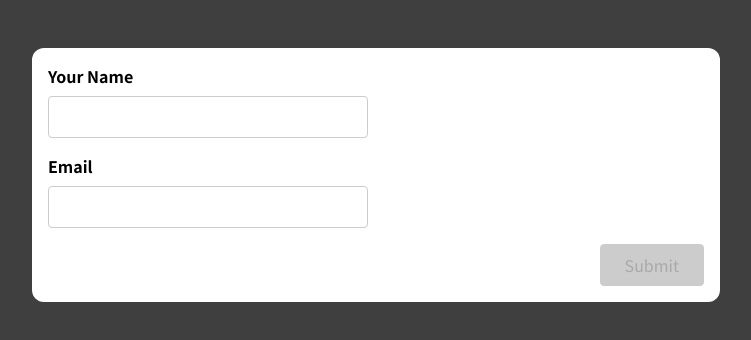
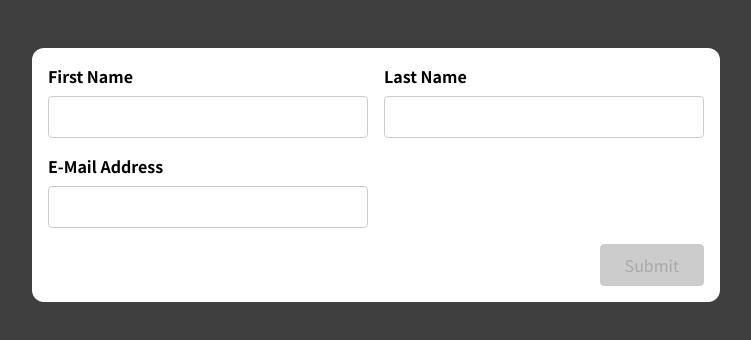
Before and after one commit to cdspaceNoob/React-Form-Detail, a React (Create React App) app: page / in a window 1280 px wide. Shown: the top 340 px of the page, without its empty margins (264-1015 px from the left). Built offline with nearby package versions, Linux system fonts and the light colour scheme.

Commit message:
seperate some function

```diff
--- a/src/App.js
+++ b/src/App.js
@@ -1,10 +1,11 @@
-import SimpleInput from "./components/SimpleInput";
+// import SimpleInput from "./components/SimpleInput";
+import BasicForm from "./components/BasicForm";
 // import SimpleInputRef from './components/SimpleInputRef';
 
 function App() {
   return (
     <div className="app">
-      <SimpleInput />
+      <BasicForm />
       {/* <SimpleInputRef /> */}
     </div>
   );
--- a/src/components/BasicForm.js
+++ b/src/components/BasicForm.js
@@ -1,22 +1,111 @@
+import UseInput from "../hooks/use-input";
+
+const isNotEmpty = (value) => value.trim() !== "";
+const email = (value) => value.includes("@");
+
 const BasicForm = (props) => {
+  const {
+    value: enteredFirstName,
+    isValid: firstNameIsValid,
+    hasError: firstNameHasError,
+    valueChangeHandler: firstNameChangeHandler,
+    inputBlurHandler: firstNameBlurHandler,
+    reset: firstNameResetInput,
+  } = UseInput(isNotEmpty);
+
+  const {
+    value: enteredLastName,
+    isValid: lastNameIsValid,
+    hasError: lastNameHasError,
+    valueChangeHandler: lastNameChangeHandler,
+    inputBlurHandler: lastNameBlurHandler,
+    reset: lastNameResetInput,
+  } = UseInput(isNotEmpty);
+
+  const {
+    value: enteredEmail,
+    isValid: emailIsValid,
+    hasError: emailHasError,
+    valueChangeHandler: emailChangeHandler,
+    inputBlurHandler: emailBlurHandler,
+    reset: emailResetInput,
+  } = UseInput(email);
+
+  let formIsValid = false;
+
+  if (firstNameIsValid && lastNameIsValid && emailIsValid) {
+    formIsValid = true;
+  }
+
+  const firstNameClasses = firstNameHasError
+    ? "form-control invalid"
+    : "form-control";
+
+  const lastNameClasses = lastNameHasError
+    ? "form-control invalid"
+    : "form-control";
+
+  const emailClasses = emailHasError ? "form-control invalid" : "form-control";
+
+  const formSubmissionHandler = (event) => {
+    event.preventDefault();
+
+    if (!formIsValid) return;
+
+    firstNameResetInput();
+    lastNameResetInput();
+    emailResetInput();
+
+    console.log(
+      `Submit success\nFirst Name: ${enteredFirstName}\nLast Name: ${enteredLastName}\nEmail: ${enteredEmail}`
+    );
+  };
+
   return (
-    <form>
+    <form onSubmit={formSubmissionHandler}>
       <div className="control-group">
-        <div className="form-control">
-          <label htmlFor="name">First Name</label>
-          <input type="text" id="name" />
+        <div className={firstNameClasses}>
+          <label htmlFor="firstName">First Name</label>
+          <input
+            type="text"
+            id="firstName"
+            value={enteredFirstName}
+            onChange={firstNameChangeHandler}
+            onBlur={firstNameBlurHandler}
+          />
+          {firstNameHasError && (
+            <p className="error-text">First Name must be entered.</p>
+          )}
         </div>
-        <div className="form-control">
-          <label htmlFor="name">Last Name</label>
-          <input type="text" id="name" />
+        <div className={lastNameClasses}>
+          <label htmlFor="lastName">Last Name</label>
+          <input
+            type="text"
+            id="lastName"
+            value={enteredLastName}
+            onChange={lastNameChangeHandler}
+            onBlur={lastNameBlurHandler}
+          />
+          {lastNameHasError && (
+            <p className="error-text">Last Name must be entered.</p>
+          )}
         </div>
       </div>
-      <div className="form-control">
-        <label htmlFor="name">E-Mail Address</label>
-        <input type="text" id="name" />
+      <div className={emailClasses}>
+        <label htmlFor="email">E-Mail Address</label>
+        <input
+          type="text"
+          id="email"
+          value={enteredEmail}
+          onChange={emailChangeHandler}
+          onBlur={emailBlurHandler}
+        />
+        {emailHasError && (
+          <p className="error-text">Email must be entered in correct format.</p>
+        )}
       </div>
       <div className="form-actions">
-        <button>Submit</button>
+        <button disabled={!formIsValid}>Submit</button>
       </div>
     </form>
   );
--- a/src/components/SimpleInput.js
+++ b/src/components/SimpleInput.js
@@ -1,4 +1,4 @@
-import { useState } from "react";
+// import { useState } from "react";
 
 import UseInput from "../hooks/use-input";
 
@@ -14,14 +14,25 @@ const SimpleInput = (props) => {
     return value.trim() !== "";
   });
 
-  const [enteredEmail, setEnteredEmail] = useState("");
-  const [enteredEmailTouched, setEnteredEmailTouched] = useState(false);
+  const {
+    value: enteredEmail,
+    isValid: enteredEmailIsValid,
+    hasError: emailInputHasError,
+    valueChangeHandler: eamilChangeHandler,
+    inputBlurHandler: emailBlurHandler,
+    reset: resetEmailInput,
+  } = UseInput((value) => {
+    return value.includes("@");
+  });
+
+  // const [enteredEmail, setEnteredEmail] = useState("");
+  // const [enteredEmailTouched, setEnteredEmailTouched] = useState(false);
 
   // const [enteredName, setEnteredName] = useState("");
   // const [enteredNameTouched, setEnteredNameTouched] = useState(false);
 
-  const enteredEmailIsValid = enteredEmail.includes("@");
-  const emailInputIsInvalid = !enteredEmailIsValid && enteredEmailTouched;
+  // const enteredEmailIsValid = enteredEmail.includes("@");
+  // const emailInputIsInvalid = !enteredEmailIsValid && enteredEmailTouched;
 
   // const enteredNameIsValid = enteredName.trim() !== "";
   // const nameInputIsInvalid = !enteredNameIsValid && enteredNameTouched;
@@ -32,30 +43,31 @@ const SimpleInput = (props) => {
     formIsValid = true;
   }
 
-  const emailInputChangeHandler = (event) => {
-    setEnteredEmail(event.target.value);
-  };
+  // const emailInputChangeHandler = (event) => {
+  //   setEnteredEmail(event.target.value);
+  // };
 
-  const emailInputBlurHandler = (event) => {
-    setEnteredEmailTouched(true);
-  };
+  // const emailInputBlurHandler = (event) => {
+  //   setEnteredEmailTouched(true);
+  // };
 
   // const nameInputChangeHandler = (event) => {
   //   nameChangeHandler(event.target.value);
   // };
 
-  const nameInputBlurHandler = (event) => {
-    nameBlurHandler(true);
-  };
+  // const nameInputBlurHandler = (event) => {
+  //   nameBlurHandler(true);
+  // };
 
   const formSubmissionHandler = (event) => {
     event.preventDefault();
 
     resetNameInput();
+    resetEmailInput();
     // setEnteredNameTouched(true);
-    setEnteredEmailTouched(true);
+    // setEnteredEmailTouched(true);
 
-    if (!enteredNameIsValid || !emailInputIsInvalid) {
+    if (!enteredNameIsValid || !enteredEmailIsValid) {
       return;
     }
 
@@ -65,15 +77,15 @@ const SimpleInput = (props) => {
     // setEnteredName("");
     // setEnteredNameTouched(false);
 
-    setEnteredEmail("");
-    setEnteredEmailTouched(false);
+    // setEnteredEmail("");
+    // setEnteredEmailTouched(false);
   };
 
   const nameInputClasses = nameInputHasError
     ? "form-control invalid"
     : "form-control";
 
-  const emailInputClasses = emailInputIsInvalid
+  const emailInputClasses = emailInputHasError
     ? "form-control invalid"
     : "form-control";
 
@@ -85,7 +97,7 @@ const SimpleInput = (props) => {
           type="text"
           id="name"
           onChange={nameChangeHandler}
-          onBlur={nameInputBlurHandler}
+          onBlur={nameBlurHandler}
           value={enteredName}
         />
         {nameInputHasError && (
@@ -97,11 +109,11 @@ const SimpleInput = (props) => {
         <input
           type="email"
           id="email"
-          onChange={emailInputChangeHandler}
-          onBlur={emailInputBlurHandler}
+          onChange={eamilChangeHandler}
+          onBlur={emailBlurHandler}
           value={enteredEmail}
         />
-        {emailInputIsInvalid && (
+        {emailInputHasError && (
           <p className="error-text">Email format must be correct.</p>
         )}
       </div>
```
